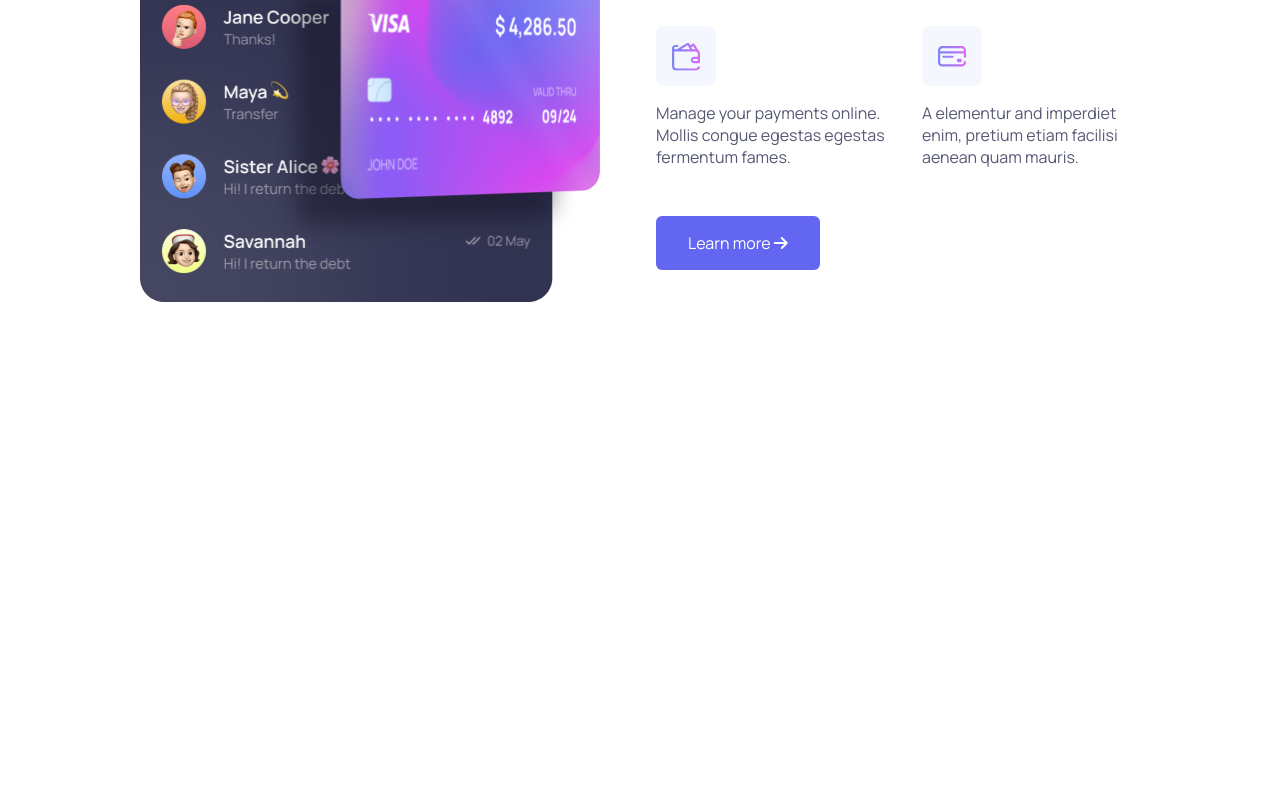
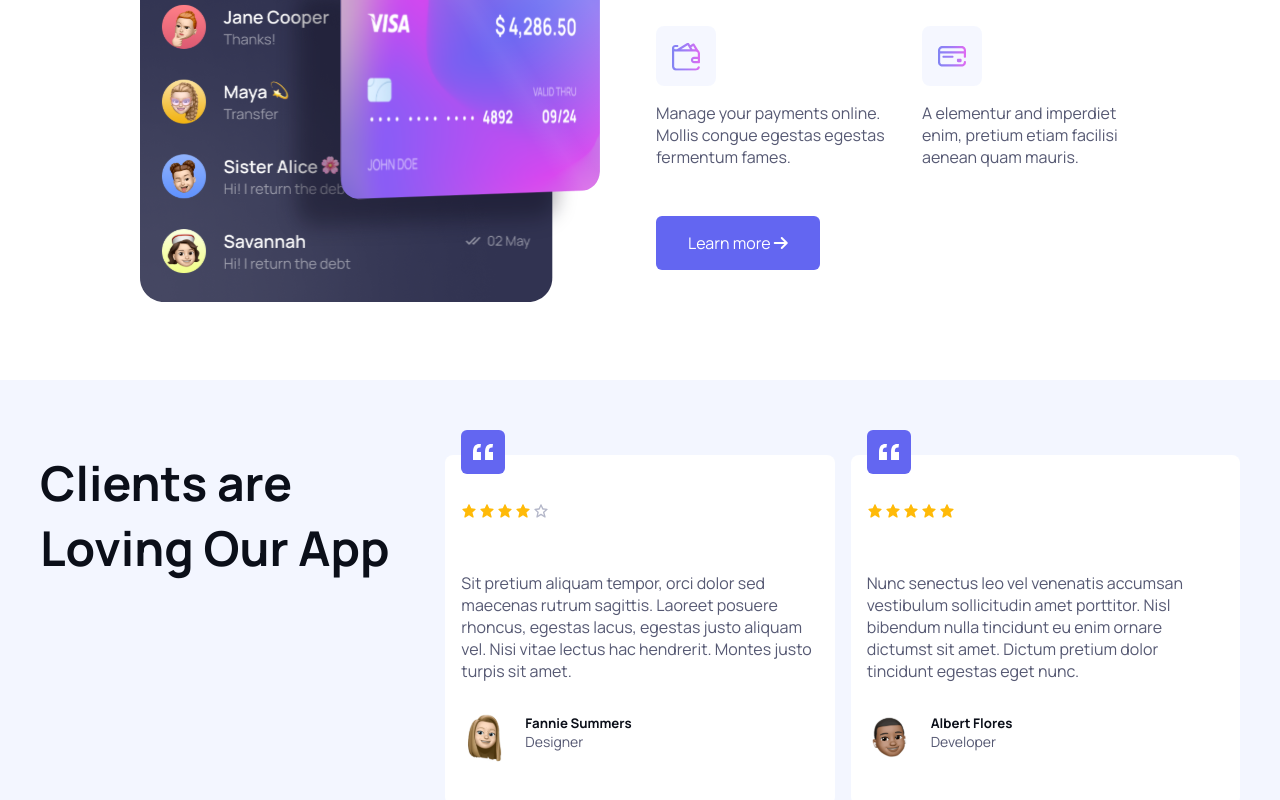
Before and after one commit to FeliciaDahl/SiliconReact, a React (Vite) app: page / in a window 1280 px wide. Shown: the part 3640-4440 px from the top of the page. Before the commit the page ends 4020 px from the top, so only its background shows below. Built offline with nearby package versions, Linux system fonts and the light colour scheme.

Commit message:
Added component Testimonials

```diff
--- a/src/App.jsx
+++ b/src/App.jsx
@@ -5,6 +5,7 @@ import Partners from './components/Partners'
 import Features from './components/Features'
 import HowDoesItWork from './components/HowDoesItWork'
 import InfoCardsDesktop from './components/InfoCardsDesktop'
+import Testimonials from './components/Testimonials'
 
 function App() {
 
@@ -18,6 +19,7 @@ function App() {
       <Features/>
       <HowDoesItWork/>
       <InfoCardsDesktop/>
+      <Testimonials/>
     </main>
     </>
   )
--- /dev/null
+++ b/src/components/TestimonialCards.jsx
@@ -0,0 +1,24 @@
+import React from 'react'
+
+const TestimonialCards = ({item}) => {
+  return (
+
+    <div className="testimonial-box">
+    <div className="apo-icon">
+        <img src="./images/dt-info/apo-icon.svg" alt="aprostrophe sign" />
+    </div>
+    <img className="pt-2 pb-1" src={item.imageStars} alt={item.imageStarsAlt} />
+    <p className="bd-text pt-2">{item.content}</p>
+
+    <div className="flex-1 pt-2">
+        <img src={item.profileImage} alt={item.profileImage} />
+        <div>
+            <h5>{item.name}</h5>
+            <p className="bd-text f-size-14">{item.profession}</p>
+        </div>
+    </div>
+</div>
+  )
+}
+
+export default TestimonialCards
--- /dev/null
+++ b/src/components/Testimonials.jsx
@@ -0,0 +1,37 @@
+import React, { useState } from 'react'
+import TestimonialCards from './TestimonialCards'
+
+const Testimonials = () => {
+
+    const [items, setItems] = useState([
+        {
+            imageStars:"./images/dt-info/rating-1.svg", imageStarsAlt:"four stars", content:"Sit pretium aliquam tempor, orci dolor sed maecenas rutrum sagittis. Laoreet posuere rhoncus, egestas lacus, egestas justo aliquam vel. Nisi vitae lectus hac hendrerit. Montes justo turpis sit amet.",
+            profileImage:"./images/dt-info/fannie.svg", profileImageAlt:"image of Fannie Summers", name:"Fannie Summers", profession:"Designer"
+        },
+        {
+            imageStars:"./images/dt-info/rating-2.svg", imageStarsAlt:"five stars", content:"Nunc senectus leo vel venenatis accumsan vestibulum sollicitudin amet porttitor. Nisl bibendum nulla tincidunt eu enim ornare dictumst sit amet. Dictum pretium dolor tincidunt egestas eget nunc.",
+            profileImage:"./images/dt-info/albert.svg", profileImageAlt:"image of Albert Flores", name:"Albert Flores", profession:"Developer"
+        }
+    ])
+    return (
+
+<section aria-label="testimonials" className="desktop-only">
+
+    <div className="testimonial-card">
+        <div className="testimonial-cards grid-1">
+
+            <div className="h2-testimonial h2-32">
+                <h2>Clients are Loving Our App</h2>
+            </div>
+          {
+            items.map((item, index) => (<TestimonialCards key={index} item={item}/>))
+          }
+
+            </div>
+        </div>
+
+</section>
+)
+}
+
+export default Testimonials
--- a/src/index.css
+++ b/src/index.css
@@ -539,12 +539,12 @@ header .container {
 }
 /* || DESKTOP-ONLY */
 /* || REVIEWS */
-.rating-card {
+.testimonial-card {
   position: relative;
   width: 100%;
   background-color: var(--clr-bg-light);
 }
-.rating-cards {
+.testimonial-cards {
   width: 100%;
   margin: 0 auto;
   height: 500px;
@@ -554,7 +554,7 @@ header .container {
   place-items: center;
 }
 
-.h2-rating {
+.h2-testimonial {
   height: 360px;
 }
 
@@ -571,7 +571,7 @@ header .container {
   border-radius: 6px;
 }
 
-.rating-box {
+.testimonial-box {
   height: 350px;
   padding: 1rem;
   align-items: center;
```
